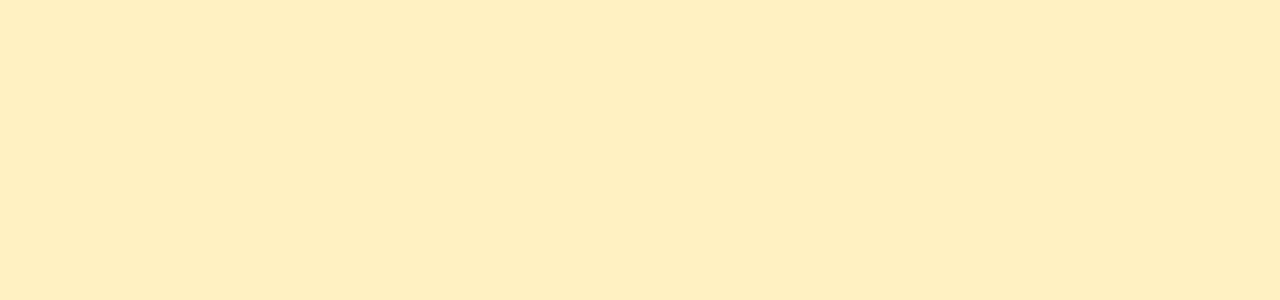
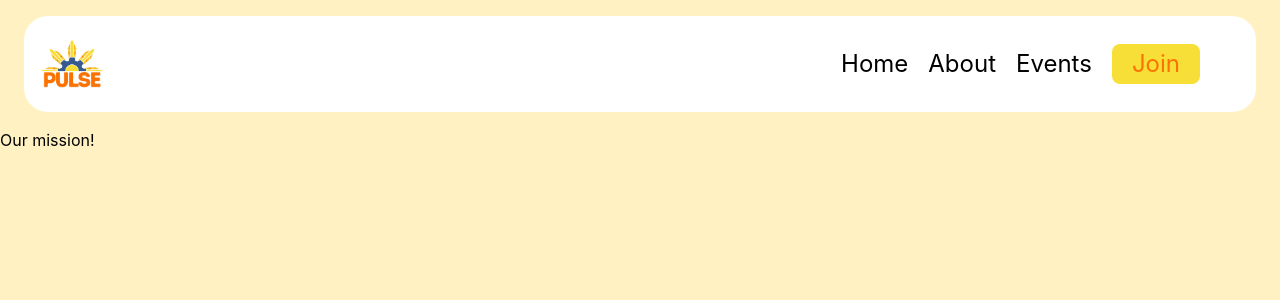
Before and after one commit to PULSE-at-UCSD/PULSE-Website, a React (Vite) app: page /our-mission in a window 1280 px wide. Shown: the top 300 px of the page. Built offline with nearby package versions, Linux system fonts and the light colour scheme.

Commit message:
Add new board and mission page and link it to Nav
-Removed old About page
-Redid routing in App.jsx to include both new pages
-Created a dropdown component to be used to create multiple links to
different pages
-Updated navbar to include new pages

```diff
--- a/src/App.jsx
+++ b/src/App.jsx
@@ -1,14 +1,16 @@
 import {Routes, Route} from 'react-router'
-import Homepage from './Pages/Homepage'
-import Aboutpage from './Pages/Aboutpage'
-import Eventspage from './Pages/Eventspage'
-import NotFoundPage from './Pages/NotFoundPage'
+import Homepage from './Pages/Homepage.jsx'
+import OurMissionpage from './Pages/OurMissionpage.jsx'
+import Boardpage from './Pages/Boardpage.jsx'
+import Eventspage from './Pages/Eventspage.jsx'
+import NotFoundPage from './Pages/NotFoundPage.jsx'
 function App() {
     return (
-        <div className='bg-pulseWhite min-h-screen m-0'>
+        <div className='flex flex-col bg-pulseWhite min-h-screen m-0'>
             <Routes>
                 <Route index element={<Homepage/>}/>
-                <Route path="about" element={<Aboutpage/>}/>
+                <Route path="our-mission" element={<OurMissionpage/>}/>
+                <Route path="board" element={<Boardpage/>}/>
                 <Route path="events" element={<Eventspage/>}/>
                 <Route path="*" element={<NotFoundPage/>}/>
             </Routes>
--- /dev/null
+++ b/src/Components/Dropdown.jsx
@@ -0,0 +1,13 @@
+import { Link } from 'react-router'
+
+export default function Dropdown({titleName = "", pages = [], links = []}){
+    return(
+        <div className='group'>
+            {titleName}
+
+            <div className='absolute left-0 top-full bg-white border-1 border-dotted rounded-md hidden group-hover:block duration-100'>
+                {pages.map((page, index) => <div className='p-2 hover:bg-blue-100'><Link to={links[index]}>{page}</Link></div>)}
+            </div>
+        </div>
+    );
+}
--- a/src/Components/NavBar.jsx
+++ b/src/Components/NavBar.jsx
@@ -1,5 +1,6 @@
 import { Link } from 'react-router'
 import myLogo from '../Assets/pulse-logos/orangePulse.png'
+import Dropdown from './Dropdown';
 
 export default function NavBar() {
     return(
@@ -7,7 +8,9 @@ export default function NavBar() {
             <img src={myLogo} className='w-16'></img>
             <ul className="flex ml-auto gap-5 mr-10 text-2xl items-center">
                 <li><Link to="/">Home</Link></li>
-                <li><Link to="/about">About</Link></li>
+                <li className='relative cursor-pointer group'>
+                    <Dropdown titleName='About' pages={["Our Mission", "Board"] } links={["/our-mission", "/board"]}/>
+                </li>
                 <li><Link to="/events">Events</Link></li>
                 <button className="rounded-lg bg-pulseYellow px-5 py-1 text-pulseOrange bold">Join</button>
             </ul>
--- a/src/Pages/Aboutpage.jsx
+++ /dev/null
@@ -1,9 +0,0 @@
-import NavBar from "../Components/NavBar";
-
-export default function Aboutpage() {
-    return (
-        <div>
-            <NavBar/>
-            About Page!
-        </div>);
-}
--- /dev/null
+++ b/src/Pages/Boardpage.jsx
@@ -0,0 +1,10 @@
+import NavBar from "../Components/NavBar";
+
+export default function Boardpage() {
+    return(
+        <div>
+            <NavBar/>
+            Board members!
+        </div>
+    );
+}
--- a/src/Pages/Homepage.jsx
+++ b/src/Pages/Homepage.jsx
@@ -4,7 +4,7 @@ import Footer from "../Components/Footer";
 
 export default function Homepage() {
     return(
-        <div className="flex flex-col min-h-screen">
+        <div>
 
             <NavBar/>
 
--- /dev/null
+++ b/src/Pages/OurMissionpage.jsx
@@ -0,0 +1,10 @@
+import NavBar from "../Components/NavBar";
+
+export default function OurMissionpage() {
+    return(
+        <div>
+            <NavBar/>
+            Our mission!
+        </div>
+    );
+}
```
